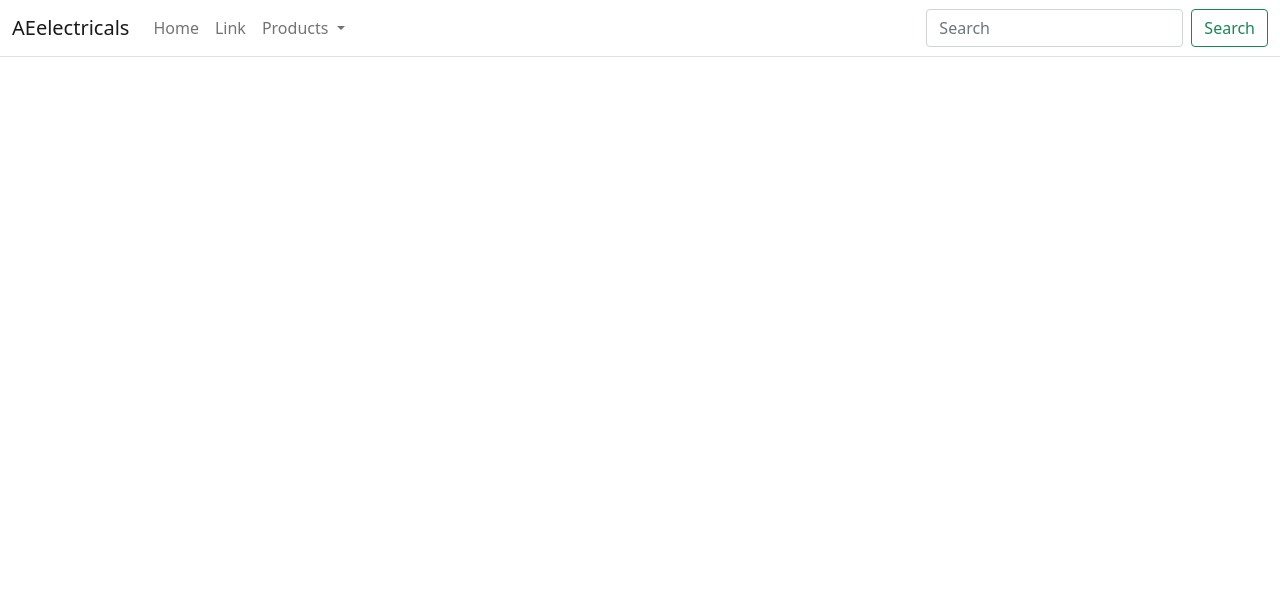
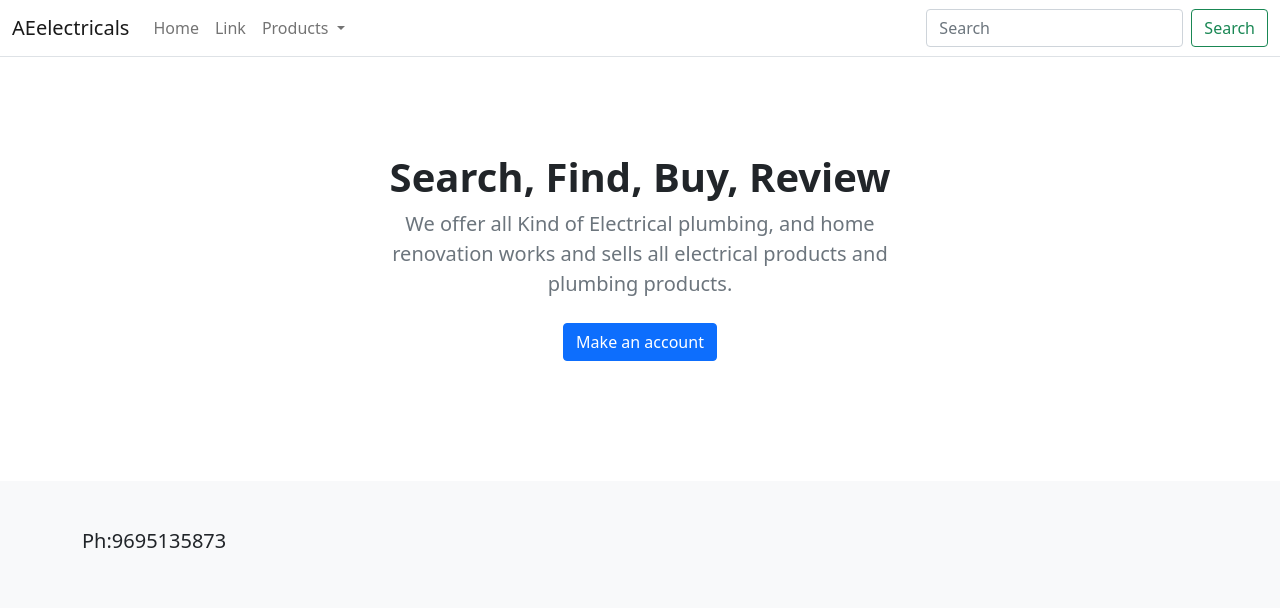
Before and after one commit to SethuGopalan/EBDJANGO, a Django app: page / in a window 1280 px wide. Shown: the top 608 px of the page. Run offline with Django 3.2, Linux system fonts and the light colour scheme.

Commit message:
added  body content

```diff
--- a/templates/store/base.html
+++ b/templates/store/base.html
@@ -45,5 +45,11 @@
                     <form class="d-flex">
                         <input class="form-control me-2" type="search" placeholder="Search" aria-label="Search">
                         <button class="btn btn-outline-success" type="submit">Search</button>
+                    </form>
+                </div>
+            </div>
+        </nav>
+    </header>
+    <div id="content">{% block content %} {% endblock %}</div>
     </body>
 </html>
--- a/templates/store/home.html
+++ b/templates/store/home.html
@@ -10,8 +10,8 @@
     <div class="row py-lg-5">
       <div class="col-lg-6 col-md-8 mx-auto">
         <h1 class="h1 fw-bold">Search, Find, Buy, Review</h1>
-        <p class="lead text-muted">Something short and leading about the collection below—its contents, the creator,
-          etc. Make it short and sweet, but not too short so folks don’t simply skip over it entirely.</p>
+        <p class="lead text-muted">We offer all Kind of Electrical plumbing, and home renovation works
+            and sells all electrical products and plumbing products.</p>
         <p>
           <a href="#" class="btn btn-primary my-2">Make an account</a>
         </p>
@@ -21,7 +21,7 @@
   <div class="album py-5 bg-light">
     <div class="container">
 
-      <div class="pb-3 h5">All Books</div>
+      <div class="pb-3 h5">Ph:9695135873</div>
       <div class="row row-cols-1 row-cols-sm-2 row-cols-md-5 g-3">
 
 </main>
```
